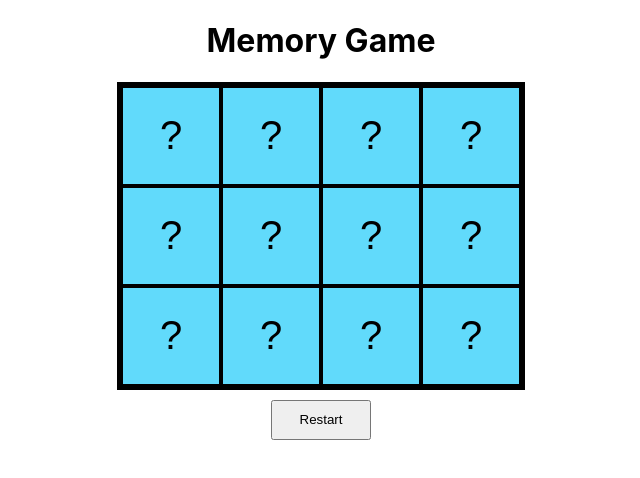
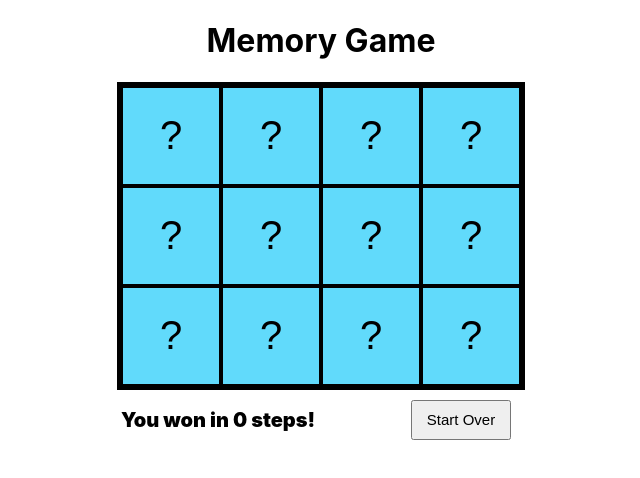
Before and after one commit to nick-klepikov/Basic-Game-Hub, a React (Create React App) app: page / in a window 1280 px wide. Shown: the top 478 px of the page, without its empty margins (319-959 px from the left). Built offline with nearby package versions, Linux system fonts and the light colour scheme.

Commit message:
added counter for number of tries and game finish

```diff
--- a/src/App.js
+++ b/src/App.js
@@ -11,6 +11,7 @@ function App() {
     let [curOpened, setCurOpened] = useState([]);
     let [isRestartButtonClicked, setIsRestartButtonClicked] = useState(false);
     let [isGameOver, setIsGameOver] = useState(false);
+    let [tries, setTries] = useState(0);
 
     const fillCells = () => {
         let curArrOfEmojis = [], start = 0X1F600, end = 0X1F64F;
@@ -30,18 +31,12 @@ function App() {
         setCells(newCellArr);
     };
 
-    useEffect(() => {
-        fillCells();
-    }, [])
-
     const handleRestartGame = () => {
         fillCells();
         setIsRestartButtonClicked(false);
+        setTries(0);
+        setIsGameOver(false);
     };
-
-    useEffect(() => {
-        if (isRestartButtonClicked) handleRestartGame();
-    }, [isRestartButtonClicked]);
 
     const closeButtonsAfter2SecondsOrRemain = () => {
         if (curOpened[0].value === curOpened[1].value) {
@@ -56,7 +51,7 @@ function App() {
         setTimeout(() => {
             setCurOpened([]);
             setCells(cells.map(cell => {
-                if(!cell.isGuessed) {
+                if (!cell.isGuessed) {
                     return {...cell, curState: false};
                 }
                 return cell;
@@ -64,23 +59,38 @@ function App() {
         }, 2000)
     };
 
-    useEffect(() => {
-        if(curOpened.length === 2) {
-            closeButtonsAfter2SecondsOrRemain();
-        }
-    }, [curOpened])
-
-
     const handleClick = (curClicked) => {
-        if(curOpened.length === 2 || (curOpened.length && curClicked.id === curOpened[0].id) || curClicked.isGuessed) return;
+        if (curOpened.length === 2 || (curOpened.length && curClicked.id === curOpened[0].id) || curClicked.isGuessed) return;
         setCells(cells.map(cell => {
-            if(cell.id === curClicked.id) {
+            if (cell.id === curClicked.id) {
                 setCurOpened([...curOpened, cell]);
                 return {...cell, curState: true};
             }
             return cell;
         }));
     };
+
+    useEffect(() => {
+        fillCells();
+    }, [])
+
+    useEffect(() => {
+        if (isRestartButtonClicked) handleRestartGame();
+    }, [isRestartButtonClicked]);
+
+    useEffect(() => {
+        if(cells.every(cell => cell.isGuessed)) {
+            setIsGameOver(true);
+        }
+    }, [cells])
+
+    useEffect(() => {
+        if (curOpened.length === 2) {
+            setTries(tries + 1);
+            closeButtonsAfter2SecondsOrRemain();
+        }
+    }, [curOpened])
+
 
 
     return (
@@ -92,10 +102,13 @@ function App() {
                 handleClick={handleClick}
             />
 
+
             <BottomMenu
                 isRestartButtonClicked={isRestartButtonClicked}
                 setIsRestartButtonClicked={setIsRestartButtonClicked}
                 isGameOver={isGameOver}
+                tries={tries}
+                isGameWon={isGameOver}
             />
         </div>
     );
--- a/src/comps/Bottom Menu.jsx
+++ b/src/comps/Bottom Menu.jsx
@@ -3,12 +3,20 @@ import "../style/myApp.css"
 
 const BottomMenu = (props) => {
 
-    let {isRestartButtonClicked, setIsRestartButtonClicked, isGameOver} = props;
+    let {tries, setIsRestartButtonClicked, isGameOver} = props;
 
     return (
-        <div>
+        <div className="bottomMenu">
+            {
+                isGameOver ?
+                    <div className="winnerNotification">You won in {tries} steps!</div>
+                    :
+                    <div className="triesCounter">Current tries: {tries}</div>
+            }
+
+
             <button className="startButton" onClick={() => setIsRestartButtonClicked(true)}>
-                {!isGameOver ? "Restart" : "Start"}
+                {!isGameOver ? "Restart" : "Start Over"}
             </button>
         </div>
     );
--- a/src/style/myApp.css
+++ b/src/style/myApp.css
@@ -3,6 +3,8 @@
 }
 
 .App {
+    display: grid;
+    justify-items: center;
     align-items: center;
 }
 
@@ -12,7 +14,6 @@
     height: 300px;
     width: 400px;
     border: 4px solid black;
-    margin: 0 auto;
 }
 
 .cell {
@@ -26,5 +27,22 @@
     margin: 10px;
     width: 100px;
     height: 40px;
+    font-size: 15px;
+}
+
+.triesCounter {
+    font-weight: 700;
+}
+
+.winnerNotification {
+    font-weight: 900;
+    font-size: 20px;
 
 }
+
+.bottomMenu {
+    display: flex;
+    width: 400px;
+    align-items: center;
+    justify-content: space-between;
+}
```
